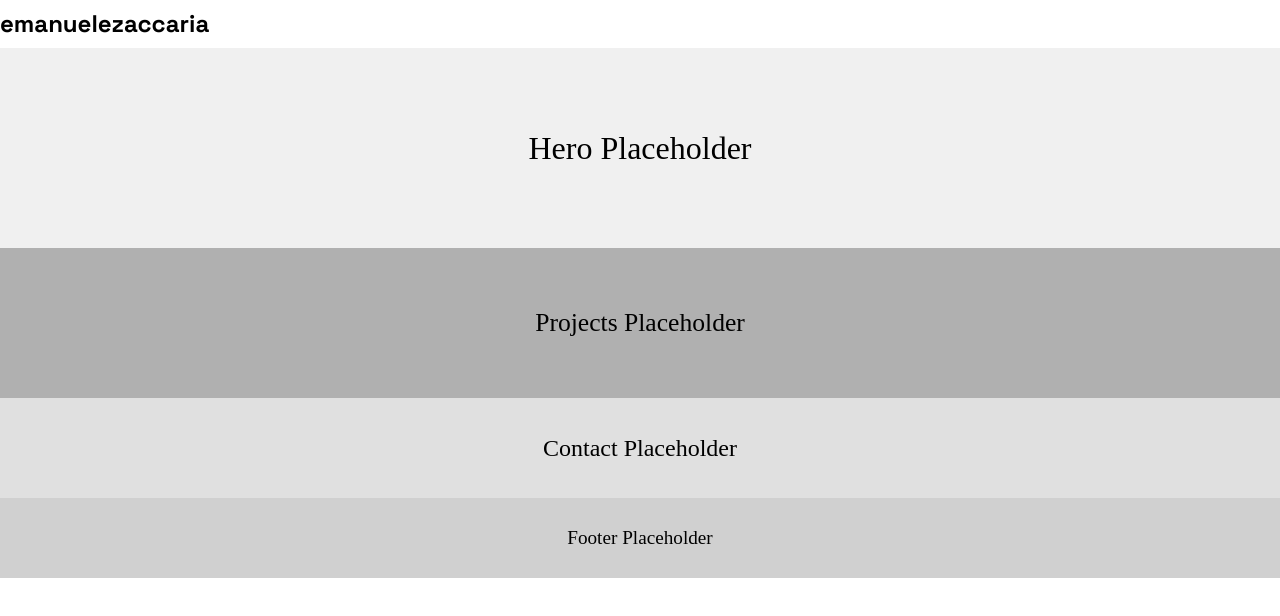
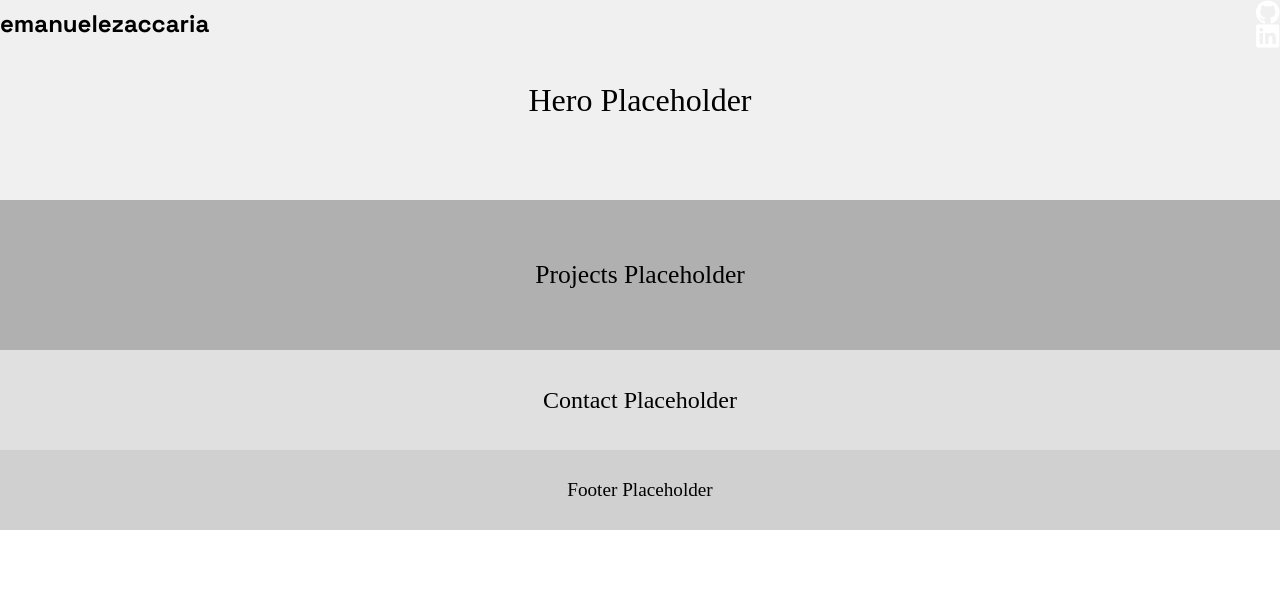
Before and after one commit to emazack/my-portfolio, a Next.js app: page / in a window 1280 px wide. Shown: the top 616 px of the page. Built offline with nearby package versions, Linux system fonts and the light colour scheme.

Commit message:
[P2] Header component

```diff
--- a/src/components/Sections/Header/Header.module.scss
+++ b/src/components/Sections/Header/Header.module.scss
@@ -5,6 +5,11 @@
   display: flex;
   align-items: center;
   justify-content: space-between;
+  background: none;
+  position: absolute;
+  top: 0;
+  left: 0;
+  width: 100%;
 
   .title {
     @include styles.heading-md;
```
